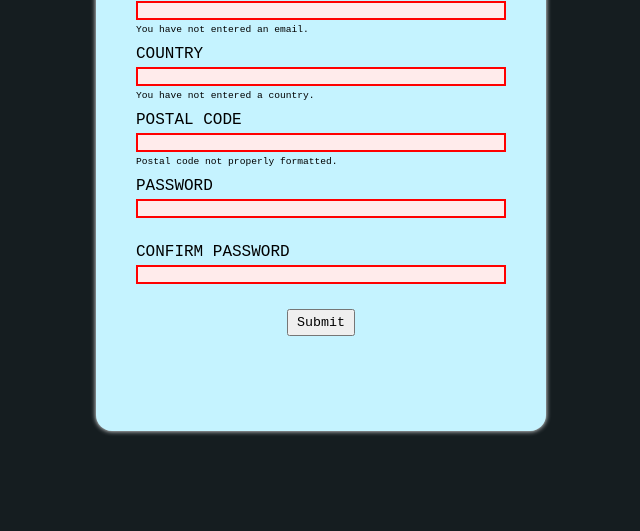
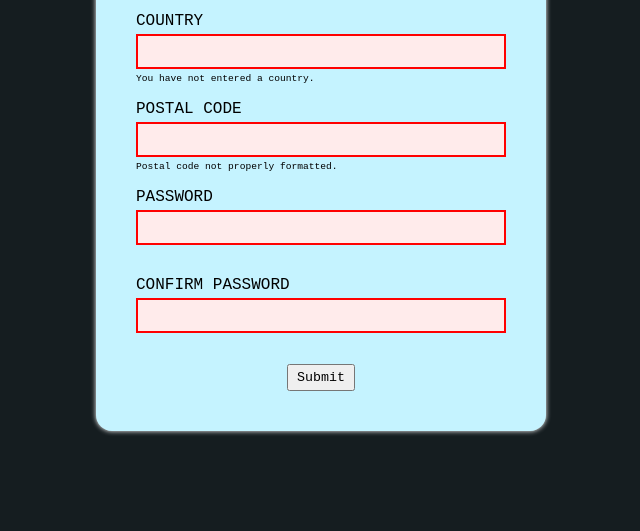
Before and after one commit to cdogcoder/just-a-form, a plain HTML site: page index.html in a window 1280 px wide. Shown: the part 269-800 px from the top of the page, without its empty margins (319-959 px from the left). Drawn offline with Linux system fonts and the light colour scheme.

Commit message:
Resize form input elements

```diff
--- a/styles.css
+++ b/styles.css
@@ -28,10 +28,20 @@ body {
 }
 
 .input-container {
+    flex: 1;
     display: flex;
     flex-direction: column;
+    width: 100%;
     gap: .25rem;
-    width: 100%;
+}
+
+input {
+    height: 35px;
+    padding: .25rem .5rem;
+    font-size: 1.25rem;
+    display: flex;
+    justify-content: center;
+    align-items: center;
 }
 
 span[class*="-error"] {
```
